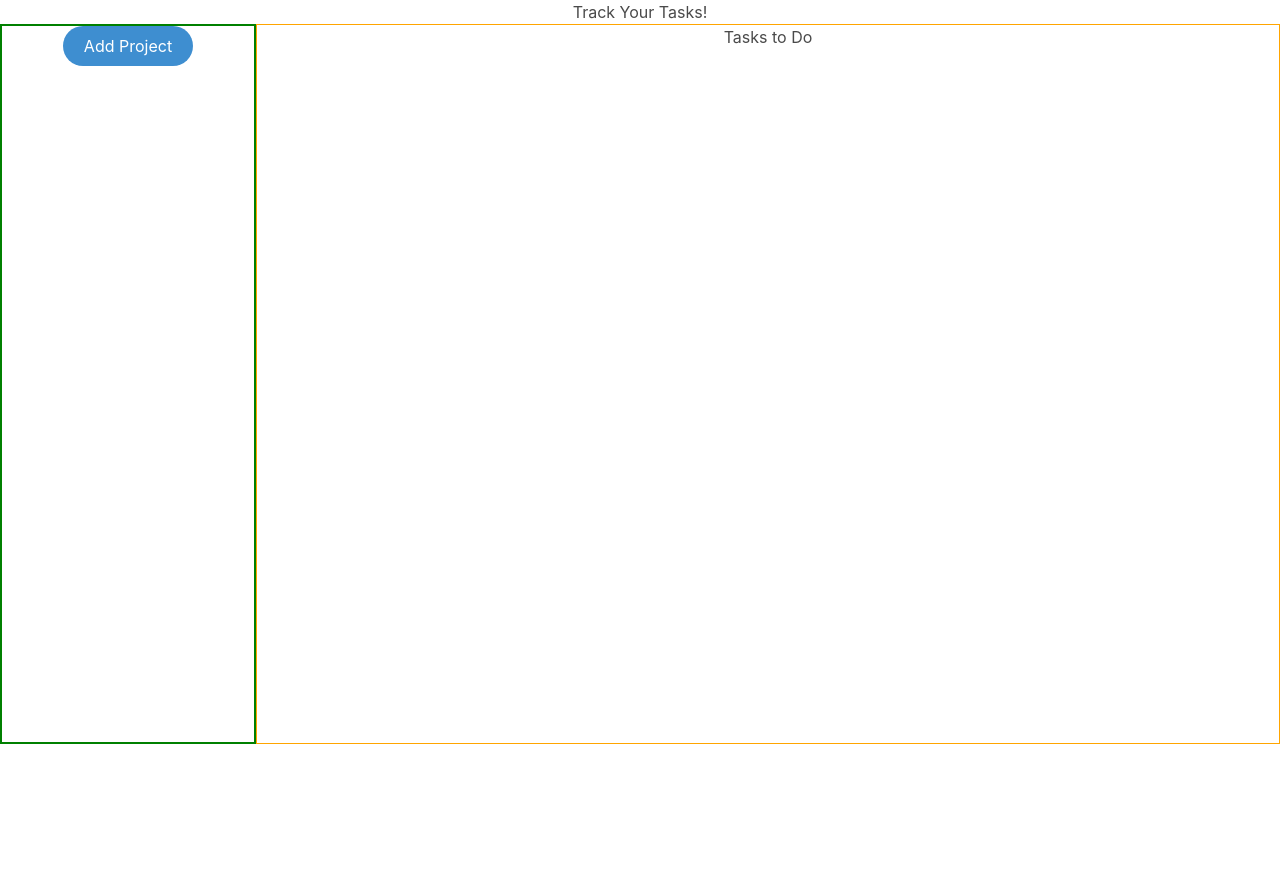
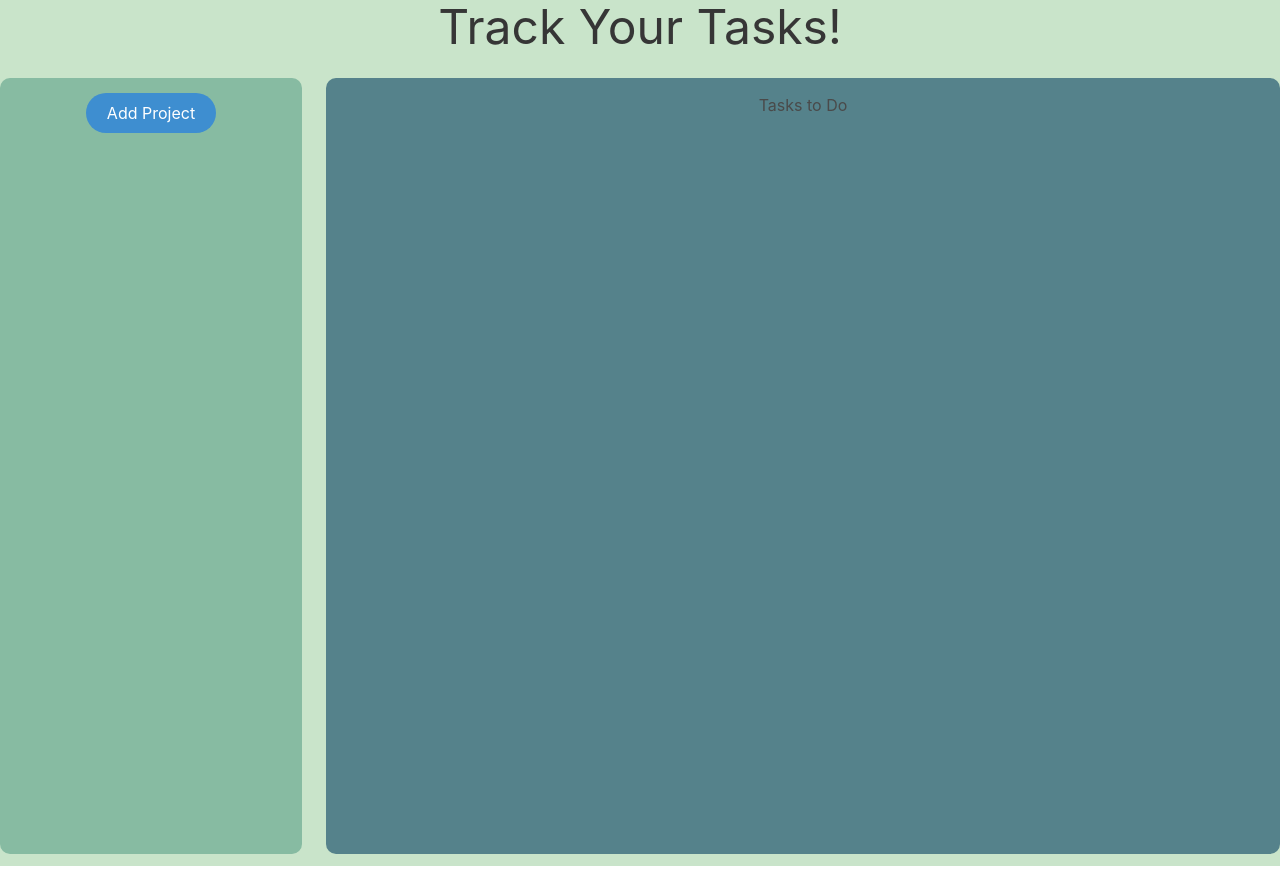
Before and after one commit to KarolisGaiv/todo_list, a website built with webpack: page dist/index.html in a window 1280 px wide. Before the commit the page ends 800 px from the top, so only its background shows below. Built offline with nearby package versions, Linux system fonts and the light colour scheme.

Commit message:
Add background colors to list and task wrappers

```diff
--- a/src/TodoCard.js
+++ b/src/TodoCard.js
@@ -1,5 +1,3 @@
-import { doc } from "prettier";
-
 function createCard(title, description) {
   const card = document.createElement("div");
   card.className = "card";
@@ -44,12 +42,8 @@ function createCard(title, description) {
   tasksContainer.appendChild(card);
 
   expandBtn.addEventListener("click", expandCard);
-
-  const completeBtns = document.querySelectorAll(".complete-todo");
-  completeBtns.forEach((button) => {
-    button.addEventListener("click", completeTask);
-  });
   completeBtn.addEventListener("click", completeTask);
+  deleteBtn.addEventListener("click", deleteTask)
 }
 
 function expandCard(e) {
@@ -91,4 +85,19 @@ function completeTask(e) {
   localStorage.setItem(projId, JSON.stringify(projectData));
 }
 
+// function deleteTask(e) {
+//   const projId = document.querySelector(".project-name").innerText;
+//   const projectData = JSON.parse(localStorage.getItem(projId));
+//   const projectTasks = projectData.projectTasks
+//   const taskName = e.target.parentElement.parentElement.firstChild.innerText;
+//   const taskIndex = projectTasks.findIndex(
+//     (task) => task.taskTitle === taskName
+//   );
+
+//   // const updatedTaskArray = projectTasks.splice(taskIndex, 1)
+//   // const updatedTaskArray = projectTasks.length > 1 ? projectTasks.splice(taskIndex, 1) : projectTasks.length === 0
+//   projectData.projectTasks = updatedTaskArray
+//   localStorage.setItem(projId, JSON.stringify(projectData))
+// }
+
 export { createCard };
--- a/src/styles/styles.scss
+++ b/src/styles/styles.scss
@@ -1,21 +1,35 @@
 @import "mixins.scss";
+
+// Colors website https://coolors.co/c9e4ca-87bba2-55828b-3b6064-364958
+$_tea-green: #C9E4CA;
+$_eton-blue: #87bba2;
+$_steel-teal: #55828b;
+$_deep-space: #3b6064;
+$_charcoal: #364958;
+
+body {
+  background-color: $_tea-green;
+}
 
 .header {
   text-align: center;
 }
 
 .content-wrapper {
-  display: flex;
-  height: 90vh;
+  height: 100vh;
 }
 
 .project-list-wrapper {
-  border: 2px solid green;
   @include flex-center-column;
-  min-width: 20%;
+  background-color: $_eton-blue;
+  border-radius: 10px;
+  height: 100%;
+  padding: 15px 0;
 }
 
 .task-list-wrapper {
-  border: 1px solid orange;
-  flex-grow: 2;
+  background-color: $_steel-teal;
+  border-radius: 10px;
+  height: 100%;
+  padding: 15px 0;
 }
```
Also changed, not shown: dist/index.html.
